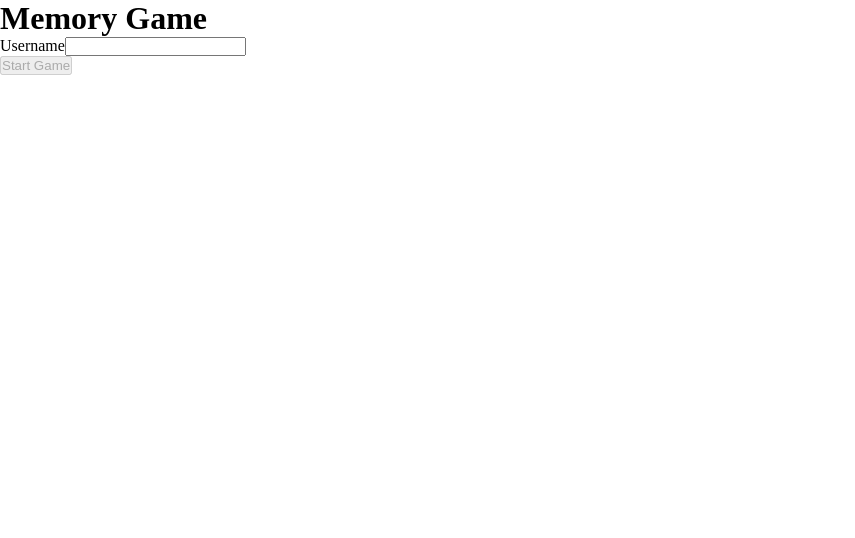
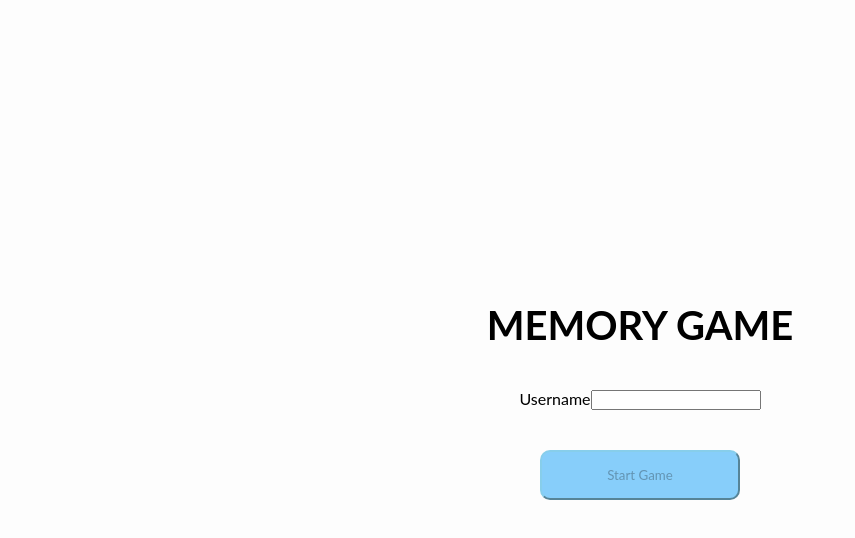
Before and after one commit to ksobiecki/memory, a React (Create React App) app: page / in a window 1280 px wide. Shown: the top 538 px of the page, without its empty margins (0-855 px from the left). Built offline with nearby package versions, Linux system fonts and the light colour scheme.

Commit message:
Add basic styling to landing page

```diff
--- /dev/null
+++ b/src/styles/_fonts.scss
@@ -0,0 +1 @@
+@import url('https://fonts.googleapis.com/css2?family=Lato:wght@300;700&display=swap');
--- a/src/styles/_global.scss
+++ b/src/styles/_global.scss
@@ -2,9 +2,14 @@
   margin: 0;
   padding: 0;
   box-sizing: border-box;
+  font-family: 'Lato', sans-serif;
 }
 
 .page-layout {
   height: 100vh;
   width: 100%;
+  display: flex;
+  align-items: center;
+  justify-content: center;
+  background-color: #fdfdfd;
 }
--- /dev/null
+++ b/src/styles/pages/_landing.scss
@@ -0,0 +1,22 @@
+.landing-container {
+
+  display: flex;
+  flex-direction: column;
+  align-items: center;
+
+  .title {
+    font-size: 40px;
+    text-transform: uppercase;
+    margin-bottom: 40px;
+  }
+
+  .button {
+    width: 200px;
+    height: 50px;
+    border-radius: 10px;
+    outline: 0;
+    border-color: skyblue;
+    background-color: lightskyblue;
+    margin-top: 40px;
+  }
+}
--- a/src/styles/style.scss
+++ b/src/styles/style.scss
@@ -1 +1,7 @@
 @import './global';
+
+//COMPONENTS
+@import './components/user-input';
+
+//PAGES
+@import './pages/landing';
```
Also changed, not shown: src/styles/components/_user-input.scss (added).
